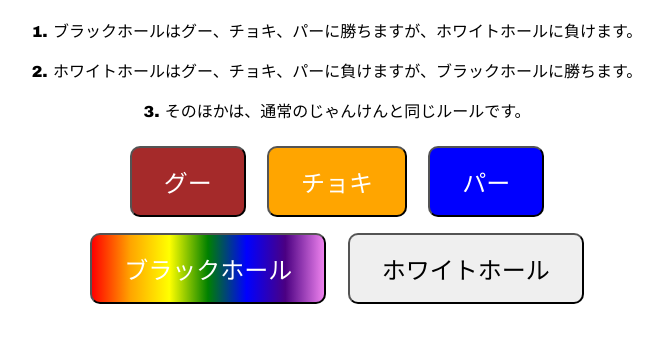
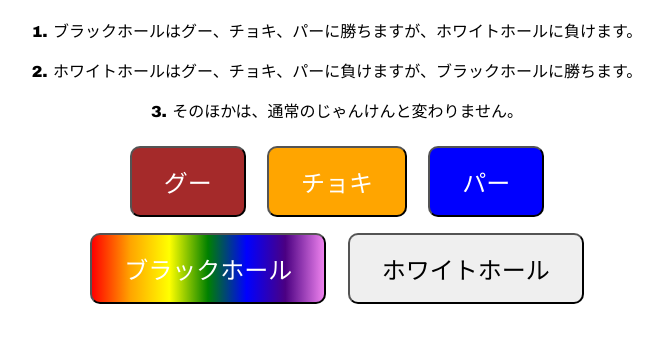
Before and after one commit to hikasuzuki/janken, a plain HTML site: page index.html in a window 1280 px wide. Shown: the part 83-426 px from the top of the page, without its empty margins (303-966 px from the left). Drawn offline with Linux system fonts and the light colour scheme.

Commit message:
Update index.html

```diff
--- a/index.html
+++ b/index.html
@@ -10,7 +10,7 @@
     <h1>じゃんけん＋</h1>
     <p> 1. ブラックホールはグー、チョキ、パーに勝ちますが、ホワイトホールに負けます。</p>
     <p> 2. ホワイトホールはグー、チョキ、パーに負けますが、ブラックホールに勝ちます。</p>
-    <p> 3. そのほかは、通常のじゃんけんと同じルールです。</p>
+    <p> 3. そのほかは、通常のじゃんけんと変わりません。</p>
 
     <div class="buttons">
         <button onclick="selectHand('グー')">グー</button>
```
